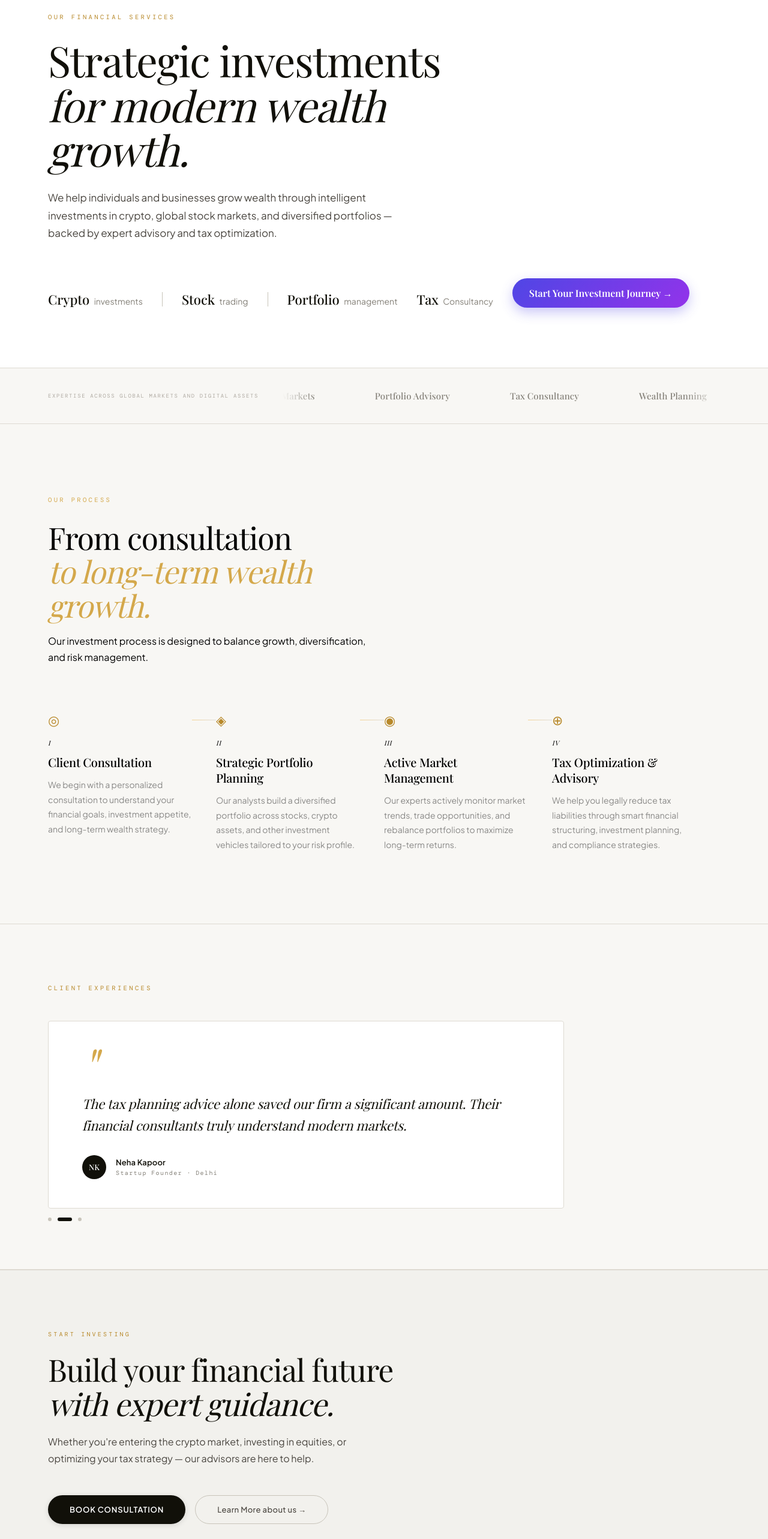
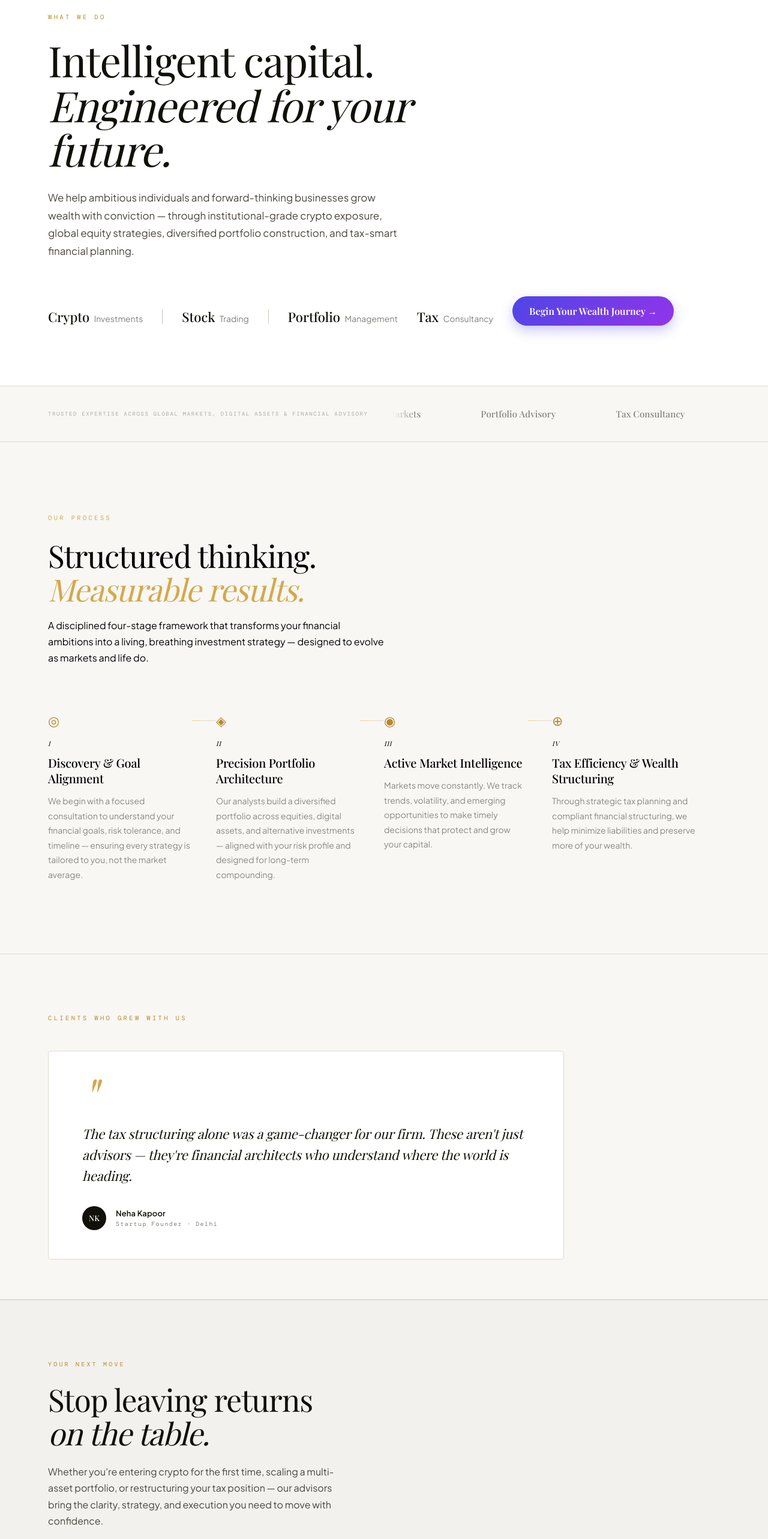
Before and after one commit to Ayush-0247/ciphervest-frontend, a React (Vite) app: page /ourservices in a window 1280 px wide. Shown: the part 80-2646 px from the top of the page at 60% size. Built offline with nearby package versions, Linux system fonts and the light colour scheme; a web font is replaced by a local one.

Commit message:
footer link fixed

```diff
--- a/src/components/Footer.jsx
+++ b/src/components/Footer.jsx
@@ -1,8 +1,26 @@
 import "./Footer.css";
 import { FaGoogle, FaGithub, FaLinkedin, FaXTwitter } from "react-icons/fa6";
 import { useState } from "react";
+import { useNavigate } from "react-router-dom";
 
 function Footer() {
+    const navigate = useNavigate();
+    const Gotoproductpage = () => {
+        navigate("/products");
+    }
+    const gotocontactus = () => {
+        navigate("/contact");
+    }
+    const Gotoservicepage = () => {
+        navigate("/ourservices");
+    }
+    const gotomoto = ()=>{
+      navigate("/outmoto");
+    }
+
+    const gotomarket = () => {
+      navigate("/dashboard");
+    }
   const [email, setEmail] = useState("");
   const [message, setMessage] = useState("");
   const [loading, setLoading] = useState(false);
@@ -96,38 +114,38 @@ function Footer() {
           <div className="footer-links">
             <h4>Products</h4>
             <ul>
-              <li>Crypto Trading</li>
-              <li>Portfolio Management</li>
-              <li>Market Analytics</li>
-              <li>Automated Strategies</li>
-              <li>Digital Asset Research</li>
+              <li onClick={Gotoproductpage}>Crypto Trading</li>
+              <li onClick={Gotoproductpage}>Portfolio Management</li>
+              <li onClick={Gotoproductpage}>Market Analytics</li>
+              <li onClick={Gotoproductpage}>Automated Strategies</li>
+              <li onClick={Gotoproductpage}>Digital Asset Research</li>
             </ul>
           </div>
 
           <div className="footer-links">
             <h4>Services</h4>
             <ul>
-              <li>Crypto Tax Consultancy</li>
-              <li>Investment Advisory</li>
-              <li>Risk Management</li>
-              <li>Blockchain Consulting</li>
-              <li>Financal Advisory</li>
+              <li onClick={Gotoservicepage}>Crypto Tax Consultancy</li>
+              <li onClick={Gotoservicepage}>Investment Advisory</li>
+               <li onClick={Gotoservicepage}>Risk Management</li>
+              <li onClick={Gotoservicepage}>Blockchain Consulting</li>
+                <li onClick={Gotoservicepage}>Financal Advisory</li>
             </ul>
           </div>
 
           <div className="footer-links">
             <h4>Company</h4>
             <ul>
-              <li>About Us</li>
-              <li>Careers</li>
-              <li>Insights & Research</li>
-              <li>Security & Compliance</li>
+              <li onClick={gotomoto} >About Us</li>
+              <li onClick={gotomoto}>Careers</li>
+              <li onClick={gotomarket}>Insights & Research</li>
+              <li onClick={Gotoservicepage} >Security & Compliance</li>
             </ul>
           </div>
 
           <div className="footer-contact">
             <h4>Contact</h4>
-            <p>Partnerships & Business Queries</p>
+            <p onClick={gotocontactus}>Partnerships & Business Queries</p>
 
             <p>Delhi NCR • Bengaluru • Global Remote</p>
           </div>
--- a/src/components/Section1.jsx
+++ b/src/components/Section1.jsx
@@ -1,5 +1,5 @@
 import { useEffect, useState } from "react";
-
+import { useNavigate } from "react-router-dom";
 const css = `
 @import url("https://fonts.googleapis.com/css2?family=Clash+Display:wght@600;700&family=DM+Sans:wght@400;500;600&display=swap");
 
@@ -462,7 +462,7 @@ const positions = [
   {
     sym: "BTC",
     name: "Bitcoin",
-    price: "$67,240",
+    price: "$67,703",
     chg: "2.4%",
     up: true,
     bar: 72,
@@ -500,10 +500,21 @@ export default function Section1() {
 
   useEffect(() => {
     animateValue(setUsers, 2400000, 2000);
-    animateValue(setAssets, 180, 2000);
+    animateValue(setAssets, 35, 2000);
     animateValue(setUptime, 99.99, 2000, true);
-    animateValue(setPortfolioValue, 124830, 1800);
+    animateValue(setPortfolioValue, 36582, 1800);
   }, []);
+
+      const navigate = useNavigate();
+
+      const GoTodashboard = () => {
+        navigate("/dashboard");
+      }
+
+    const GoToservices = () => {
+      navigate("/ourservices");
+    };
+
 
   return (
     <>
@@ -531,10 +542,12 @@ export default function Section1() {
               ecosystem designed for modern investors worldwide.
             </p>
             <div className="s1Ctas">
-              <button className="ctaPrimary">
-                Get Started <span className="ctaArrow">→</span>
+              <button
+              onClick={GoTodashboard}
+              className="ctaPrimary">
+                Market insights <span className="ctaArrow">→</span>
               </button>
-              <button className="ctaSecondary">▶ Watch Demo</button>
+              <button onClick={GoToservices} className="ctaSecondary">Services we offer</button>
             </div>
             <div className="s1TrustRow">
               <div className="trustAvatars">
@@ -544,7 +557,7 @@ export default function Section1() {
                 <div className="trustAvatar ta4">AK</div>
               </div>
               <span className="trustText">
-                Trusted by <strong>2.4M+</strong> investors in 140+ countries
+                Trusted by <strong>55</strong> investors in 4+ countries
               </span>
             </div>
           </div>
@@ -557,7 +570,7 @@ export default function Section1() {
                 <div>
                   <div className="pcLabel">Total Portfolio Value</div>
                   <div className="pcValue">
-                    ${portfolioValue.toLocaleString()}
+                    ₹{portfolioValue.toLocaleString()}
                   </div>
                   <div className="pcValueSub">Updated just now</div>
                 </div>
@@ -650,11 +663,11 @@ export default function Section1() {
         <div className="s1StatsBand">
           {[
             {
-              num: `${(users / 1_000_000).toFixed(1)}M+`,
-              label: "Active Users",
+              num: `${((users / 100_000)* 2).toFixed(0)}+`,
+              label: "Active investors",
               sub: "↑ 23% YoY",
             },
-            { num: `$${assets}B+`, label: "Assets Managed", sub: "↑ 41% YoY" },
+            { num: `${assets}K`, label: "Assets Managed", sub: "↑ 41% YoY" },
             {
               num: `${uptime}%`,
               label: "Platform Uptime",
--- a/src/pages/Ourservices.jsx
+++ b/src/pages/Ourservices.jsx
@@ -9,26 +9,26 @@ import { useNavigate } from "react-router-dom";
 const processSteps = [
   {
     num: "I",
-    title: "Client Consultation",
-    body: "We begin with a personalized consultation to understand your financial goals, investment appetite, and long-term wealth strategy.",
+    title: "Discovery & Goal Alignment",
+    body: "We begin with a focused consultation to understand your financial goals, risk tolerance, and timeline — ensuring every strategy is tailored to you, not the market average.",
     icon: "◎",
   },
   {
     num: "II",
-    title: "Strategic Portfolio Planning",
-    body: "Our analysts build a diversified portfolio across stocks, crypto assets, and other investment vehicles tailored to your risk profile.",
+    title: "Precision Portfolio Architecture",
+    body: "Our analysts build a diversified portfolio across equities, digital assets, and alternative investments — aligned with your risk profile and designed for long-term compounding.",
     icon: "◈",
   },
   {
     num: "III",
-    title: "Active Market Management",
-    body: "Our experts actively monitor market trends, trade opportunities, and rebalance portfolios to maximize long-term returns.",
+    title: "Active Market Intelligence",
+    body: "Markets move constantly. We track trends, volatility, and emerging opportunities to make timely decisions that protect and grow your capital.",
     icon: "◉",
   },
   {
     num: "IV",
-    title: "Tax Optimization & Advisory",
-    body: "We help you legally reduce tax liabilities through smart financial structuring, investment planning, and compliance strategies.",
+    title: "Tax Efficiency & Wealth Structuring",
+    body: "Through strategic tax planning and compliant financial structuring, we help minimize liabilities and preserve more of your wealth.",
     icon: "⊕",
   },
 ];
@@ -36,21 +36,21 @@ const processSteps = [
 const testimonials = [
   {
     quote:
-      "Their portfolio strategy helped me diversify between equities and crypto while keeping risks under control.",
+      "They didn't just manage my portfolio — they reshaped how I think about wealth. The balance between equities and crypto exposure was exactly what I needed.",
     author: "Arjun Mehta",
     role: "Private Investor",
     region: "Mumbai",
   },
   {
     quote:
-      "The tax planning advice alone saved our firm a significant amount. Their financial consultants truly understand modern markets.",
+      "The tax structuring alone was a game-changer for our firm. These aren't just advisors — they're financial architects who understand where the world is heading.",
     author: "Neha Kapoor",
     role: "Startup Founder",
     region: "Delhi",
   },
   {
     quote:
-      "A reliable partner for managing my global investments. Transparent, strategic, and always ahead of the market curve.",
+      "Transparent, proactive, and always three steps ahead. Managing international investments used to feel complex — now it feels effortless.",
     author: "Rahul Bansal",
     role: "Business Owner",
     region: "Singapore",
@@ -73,13 +73,9 @@ const logos = [
 export default function OurServices() {
   const navigate = useNavigate();
 
-  const goToContact = () => {
-    navigate("/contact");
-  };
+  const goToContact = () => navigate("/contact");
+  const goToOutmoto = () => navigate("/outmoto");
 
-  const goToOutmoto = () => {
-    navigate("/outmoto");
-  };
   const [heroVisible, setHeroVisible] = useState(false);
   const [processVisible, setProcessVisible] = useState(false);
   const [trustVisible, setTrustVisible] = useState(false);
@@ -93,32 +89,23 @@ export default function OurServices() {
     const observers = [];
 
     const heroObs = new IntersectionObserver(
-      ([e]) => {
-        if (e.isIntersecting) setHeroVisible(true);
-      },
+      ([e]) => { if (e.isIntersecting) setHeroVisible(true); },
       { threshold: 0.15 }
     );
-
     if (heroRef.current) heroObs.observe(heroRef.current);
     observers.push(heroObs);
 
     const processObs = new IntersectionObserver(
-      ([e]) => {
-        if (e.isIntersecting) setProcessVisible(true);
-      },
+      ([e]) => { if (e.isIntersecting) setProcessVisible(true); },
       { threshold: 0.15 }
     );
-
     if (processRef.current) processObs.observe(processRef.current);
     observers.push(processObs);
 
     const trustObs = new IntersectionObserver(
-      ([e]) => {
-        if (e.isIntersecting) setTrustVisible(true);
-      },
+      ([e]) => { if (e.isIntersecting) setTrustVisible(true); },
       { threshold: 0.1 }
     );
-
     if (trustRef.current) trustObs.observe(trustRef.current);
     observers.push(trustObs);
 
@@ -137,21 +124,21 @@ export default function OurServices() {
     <div className="os-page">
 
       {/* HERO */}
-
       <div className={`os-hero ${heroVisible ? "visible" : ""}`} ref={heroRef}>
         <div className="os-hero-inner">
 
-          <p className="os-eyebrow">Our Financial Services</p>
+          <p className="os-eyebrow">What We Do</p>
 
           <h1 className="os-hero-title">
-            Strategic investments <br />
-            <em>for modern wealth growth.</em>
+            Intelligent capital. <br />
+            <em>Engineered for your future.</em>
           </h1>
 
           <p className="os-hero-body">
-            We help individuals and businesses grow wealth through intelligent
-            investments in crypto, global stock markets, and diversified
-            portfolios — backed by expert advisory and tax optimization.
+            We help ambitious individuals and forward-thinking businesses grow
+            wealth with conviction — through institutional-grade crypto
+            exposure, global equity strategies, diversified portfolio
+            construction, and tax-smart financial planning.
           </p>
 
         </div>
@@ -159,19 +146,19 @@ export default function OurServices() {
         <div className="os-hero-meta">
 
           <span className="os-hero-stat">
-            <strong>Crypto</strong> investments
+            <strong>Crypto</strong> Investments
           </span>
 
           <span className="os-hero-divider" />
 
           <span className="os-hero-stat">
-            <strong>Stock</strong> trading
+            <strong>Stock</strong> Trading
           </span>
 
           <span className="os-hero-divider" />
 
           <span className="os-hero-stat">
-            <strong>Portfolio</strong> management
+            <strong>Portfolio</strong> Management
           </span>
 
           <span className="os-hero-stat">
@@ -179,14 +166,13 @@ export default function OurServices() {
           </span>
 
           <button className="contactBtn" onClick={goToContact}>
-            Start Your Investment Journey →
+            Begin Your Wealth Journey →
           </button>
 
         </div>
       </div>
 
       {/* TRUST BAND */}
-
       <div
         className={`os-trust-band ${trustVisible ? "visible" : ""}`}
         ref={trustRef}
@@ -194,15 +180,13 @@ export default function OurServices() {
         <div className="os-trust-inner">
 
           <p className="os-trust-label">
-            Expertise across global markets and digital assets
+            Trusted expertise across global markets, digital assets & financial advisory
           </p>
 
           <div className="os-logos-track">
             <div className="os-logos-scroll">
               {[...logos, ...logos].map((name, i) => (
-                <span key={i} className="os-logo-item">
-                  {name}
-                </span>
+                <span key={i} className="os-logo-item">{name}</span>
               ))}
             </div>
           </div>
@@ -211,7 +195,6 @@ export default function OurServices() {
       </div>
 
       {/* HOW IT WORKS */}
-
       <div
         className={`os-process ${processVisible ? "visible" : ""}`}
         ref={processRef}
@@ -223,26 +206,25 @@ export default function OurServices() {
             <p className="os-eyebrow">Our Process</p>
 
             <h2 className="os-process-title">
-              From consultation <br />
-              <em>to long-term wealth growth.</em>
+              Structured thinking. <br />
+              <em>Measurable results.</em>
             </h2>
 
             <p className="os-process-subtitle">
-              Our investment process is designed to balance growth,
-              diversification, and risk management.
+              A disciplined four-stage framework that transforms your financial
+              ambitions into a living, breathing investment strategy — designed
+              to evolve as markets and life do.
             </p>
 
           </div>
 
           <div className="os-process-steps">
-
             {processSteps.map((step, i) => (
               <div
                 key={i}
                 className="os-step"
                 style={{ "--delay": `${i * 0.15}s` }}
               >
-
                 <div className="os-step-icon">{step.icon}</div>
                 <div className="os-step-num">{step.num}</div>
 
@@ -254,39 +236,33 @@ export default function OurServices() {
                 {i < processSteps.length - 1 && (
                   <div className="os-step-connector" />
                 )}
-
               </div>
             ))}
+          </div>
 
-          </div>
         </div>
       </div>
 
       {/* TESTIMONIALS */}
-
       <div className="os-testimonials">
         <div className="os-testimonials-inner">
 
           <p className="os-eyebrow" style={{ marginBottom: 48 }}>
-            Client Experiences
+            Clients Who Grew With Us
           </p>
 
           <div className="os-testimonial-stage">
-
             {testimonials.map((t, i) => (
               <div
                 key={i}
                 className={`os-testimonial-card ${
                   i === testimonialIdx
                     ? "active"
-                    : i ===
-                      (testimonialIdx - 1 + testimonials.length) %
-                        testimonials.length
+                    : i === (testimonialIdx - 1 + testimonials.length) % testimonials.length
                     ? "prev"
                     : "next"
                 }`}
               >
-
                 <div className="os-testimonial-quote-mark">"</div>
 
                 <blockquote className="os-testimonial-quote">
@@ -294,25 +270,19 @@ export default function OurServices() {
                 </blockquote>
 
                 <div className="os-testimonial-author">
-
                   <div className="os-testimonial-avatar">
-                    {t.author
-                      .split(" ")
-                      .map((n) => n[0])
-                      .join("")}
+                    {t.author.split(" ").map((n) => n[0]).join("")}
                   </div>
-
                   <div>
                     <p className="os-testimonial-name">{t.author}</p>
                     <p className="os-testimonial-role">
                       {t.role} · {t.region}
                     </p>
                   </div>
+                </div>
 
-                </div>
               </div>
             ))}
-
           </div>
 
           <div className="os-testimonial-dots">
@@ -329,32 +299,30 @@ export default function OurServices() {
       </div>
 
       {/* CTA */}
-
       <div className="os-cta">
         <div className="os-cta-inner">
 
-          <p className="os-cta-eyebrow">Start Investing</p>
+          <p className="os-cta-eyebrow">Your Next Move</p>
 
           <h2 className="os-cta-title">
-            Build your financial future <br />
-            <em>with expert guidance.</em>
+            Stop leaving returns <br />
+            <em>on the table.</em>
           </h2>
 
           <p className="os-cta-body">
-            Whether you're entering the crypto market, investing in equities,
-            or optimizing your tax strategy — our advisors are here to help.
+            Whether you're entering crypto for the first time, scaling a
+            multi-asset portfolio, or restructuring your tax position — our
+            advisors bring the clarity, strategy, and execution you need to
+            move with confidence.
           </p>
 
           <div className="os-cta-actions">
-
             <button className="os-btn-primary" onClick={goToContact}>
-              Book Consultation
+              Book a Free Consultation
             </button>
-
             <button className="os-btn-ghost" onClick={goToOutmoto}>
-              Learn More about us →
+              Our Story & Mission →
             </button>
-
           </div>
 
         </div>
```
